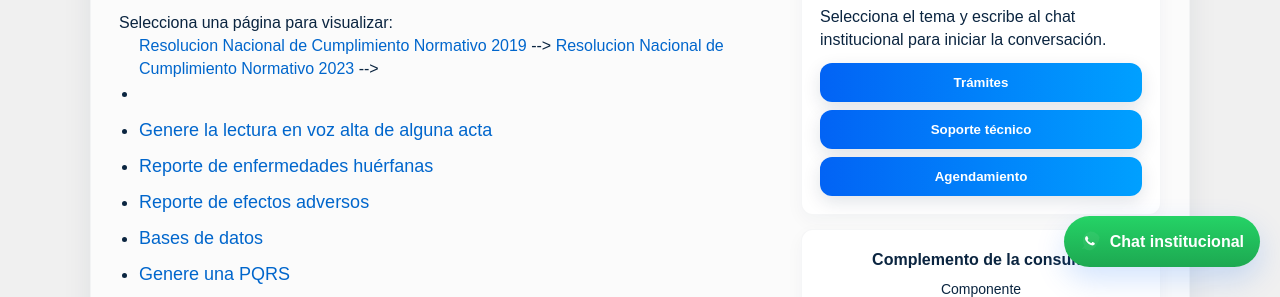
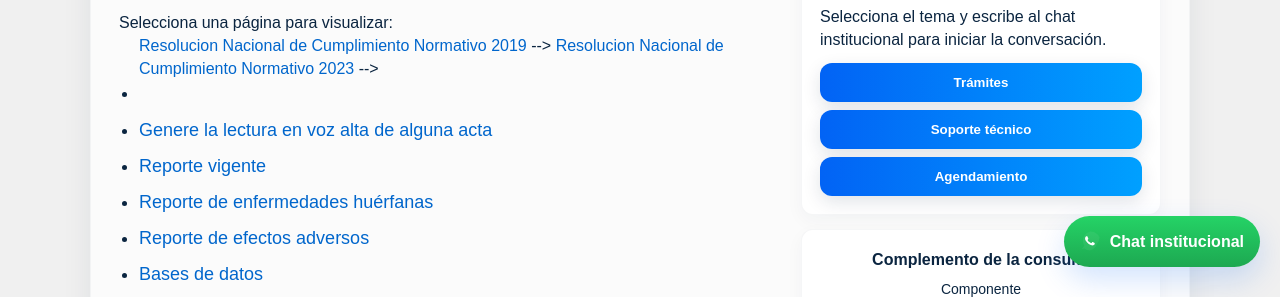
Before and after one commit to Spaservis/RIPS, a plain HTML site: page index1.html in a window 1280 px wide. Shown: the part 513-810 px from the top of the page. Drawn offline with Linux system fonts and the light colour scheme.

Commit message:
index1.html

```diff
--- a/index1.html
+++ b/index1.html
@@ -229,6 +229,7 @@
 		<li> </li>
 
 	<li><a href="lectordeacta.html" target="_blank">Genere la lectura en voz alta de alguna acta</a></li>
+	<li><a href="ripsips2023.html" target="_blank">Reporte vigente</a></li>
 	<li><a href="Resolucion256.html" target="_blank">Reporte de enfermedades huérfanas</a></li>
     <li><a href="Resolucion2048.html" target="_blank">Reporte de efectos adversos</a></li>
 	<li><a href="Reporte.html" target="_blank">Bases de datos</a></li>
```
